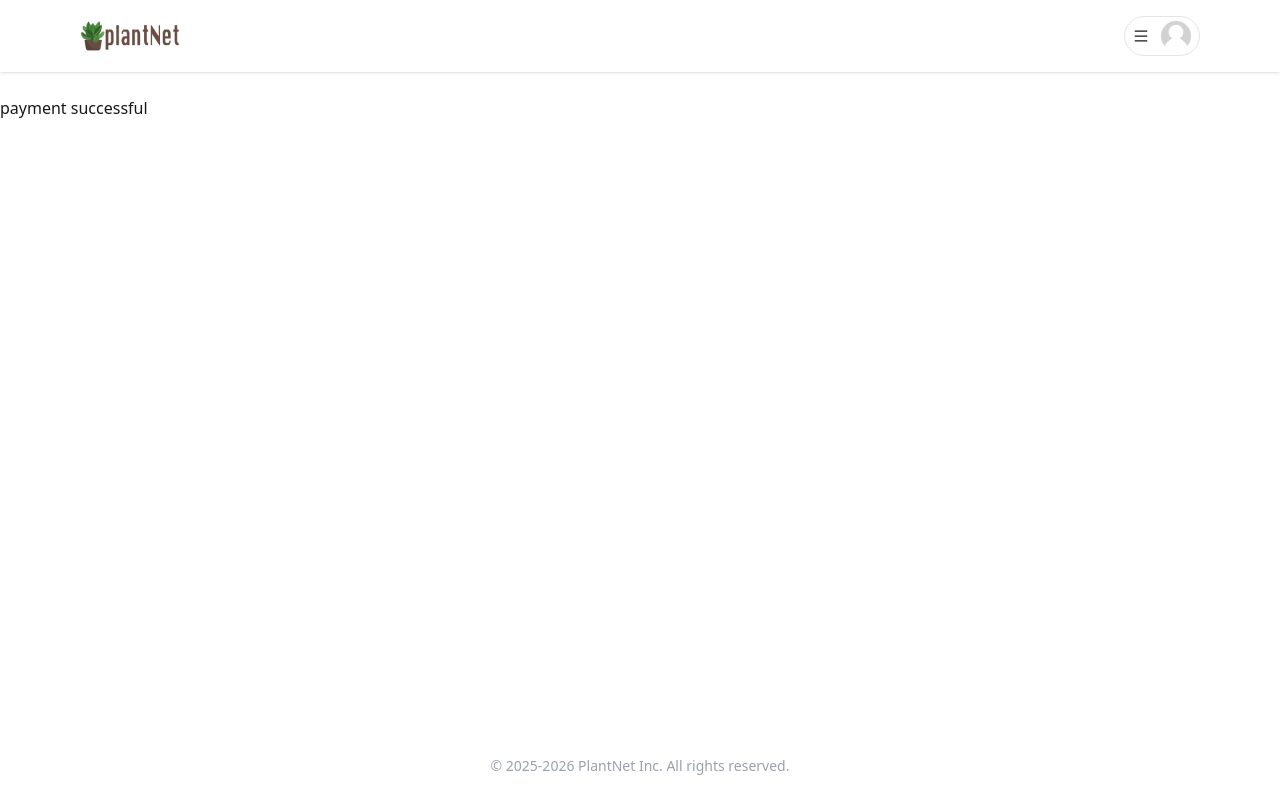
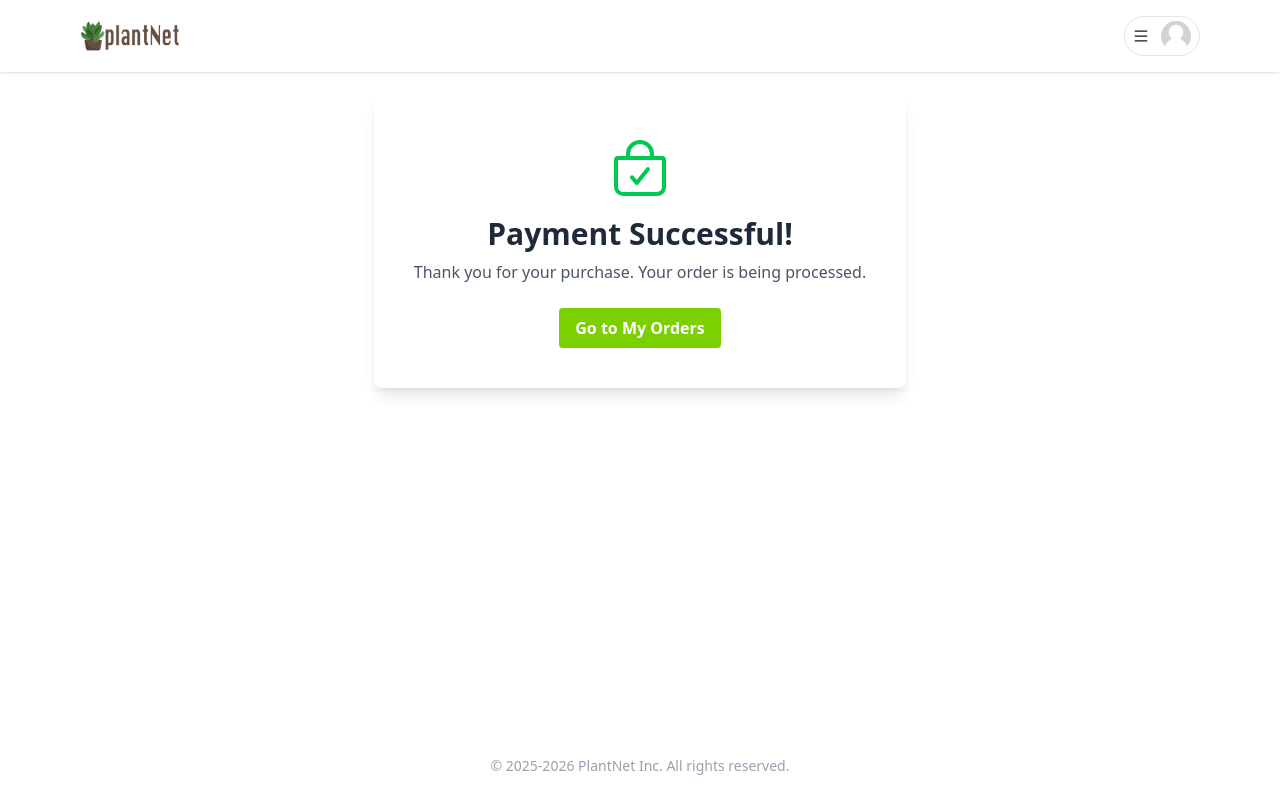
Before and after one commit to ArifBillahMubin/plantNet, a React (Vite) app: page /payment-success in a window 1280 px wide. Built offline with nearby package versions, Linux system fonts and the light colour scheme; no server answers.

Commit message:
payment succes page done

```diff
--- a/src/main.jsx
+++ b/src/main.jsx
@@ -16,7 +16,7 @@
 const queryClient = new QueryClient()
 
 createRoot(document.getElementById('root')).render(
-  <StrictMode>
+  <dev>
     <QueryClientProvider client={queryClient}>
       <AuthProvider>
         <RouterProvider router={router} />
@@ -24,5 +24,5 @@
       </AuthProvider>
       <ReactQueryDevtools initialIsOpen={false} />
     </QueryClientProvider>
-  </StrictMode>
+  </dev>
 )
--- a/src/pages/Payment/PaymentSuccess.jsx
+++ b/src/pages/Payment/PaymentSuccess.jsx
@@ -1,9 +1,34 @@
-import React from 'react';
+import axios from 'axios';
+import React, { useEffect } from 'react';
+import { Link, useSearchParams } from 'react-router';
+import { IoBagCheckOutline } from 'react-icons/io5'
 
 const PaymentSuccess = () => {
+    const [searchParams] = useSearchParams();
+    const sessionId = searchParams.get('session_id');
+
+    useEffect(() => {
+        if (sessionId) {
+            axios.post(`${import.meta.env.VITE_API_URL}/payment-success`, {sessionId})
+        }
+    }, [sessionId])
     return (
-        <div>
-            payment successful
+        <div className='flex flex-col items-center justify-center'>
+            <div className='bg-white p-10 rounded-lg shadow-lg text-center'>
+                <IoBagCheckOutline className='w-16 h-16 text-green-500 mx-auto mb-4' />
+                <h1 className='text-3xl font-bold text-gray-800 mb-2'>
+                    Payment Successful!
+                </h1>
+                <p className='text-gray-600 mb-6'>
+                    Thank you for your purchase. Your order is being processed.
+                </p>
+                <Link
+                    to='/dashboard/my-orders'
+                    className='inline-block bg-lime-500 text-white font-semibold py-2 px-4 rounded hover:bg-lime-600 transition duration-300'
+                >
+                    Go to My Orders
+                </Link>
+            </div>
         </div>
     );
 };
```
